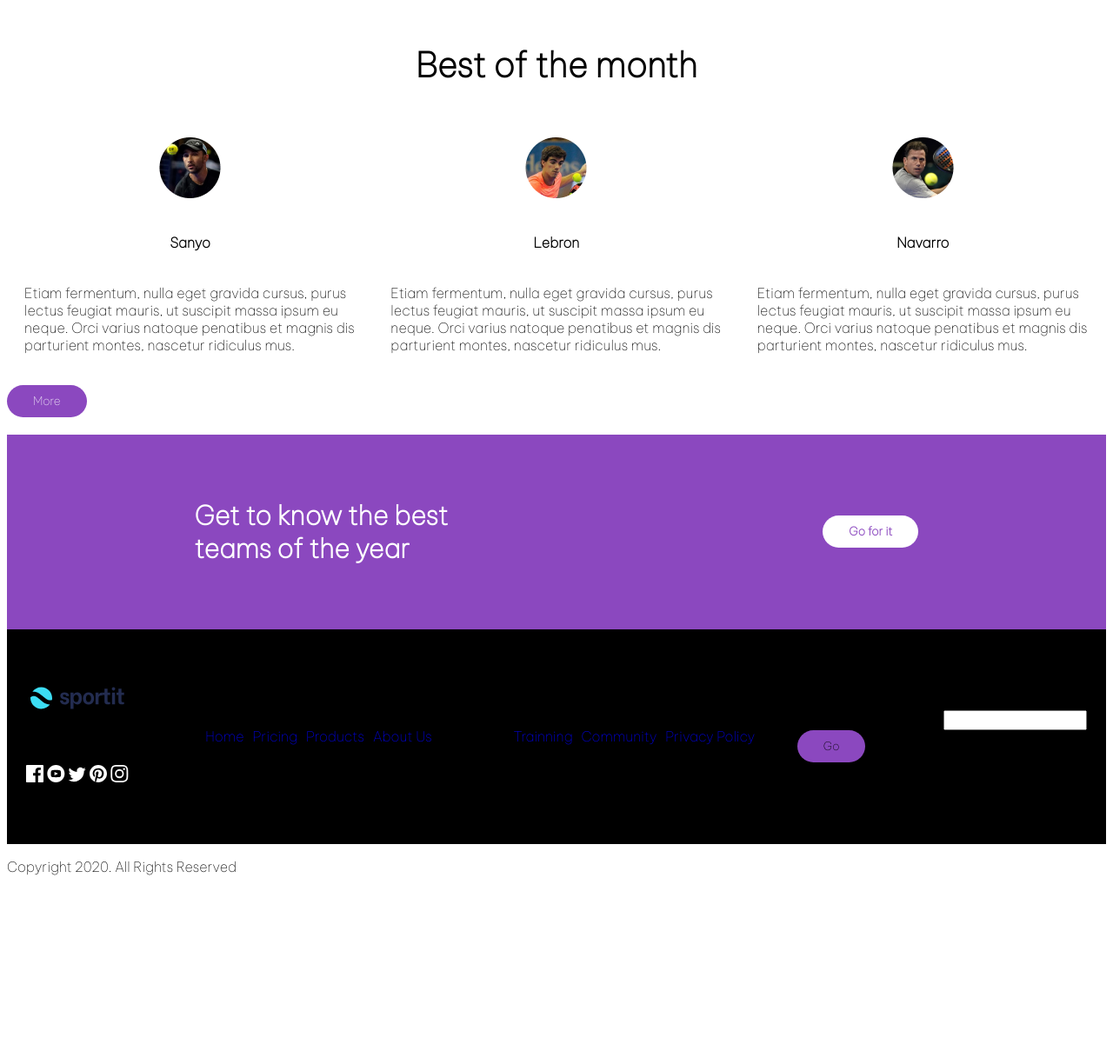
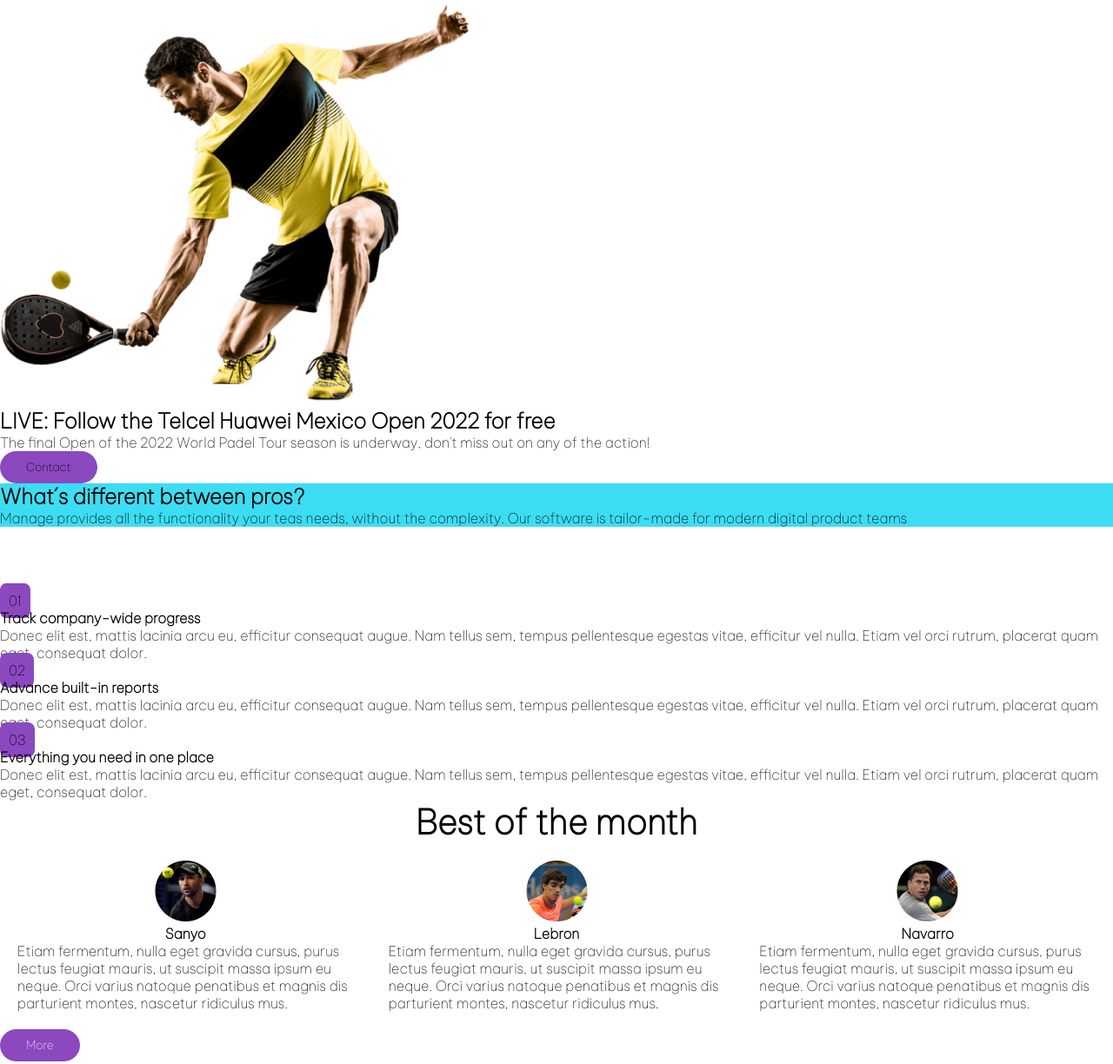
Before and after one commit to JFVC96/proyecto_FrontEnd, a plain HTML site: page index.html in a window 1280 px wide. Shown: the part 197-1421 px from the top of the page at 87% size. Before the commit the page ends 1220 px from the top, so only its background shows below. Drawn offline with Linux system fonts and the light colour scheme.

Commit message:
agregando secciones main

```diff
--- a/css/style.css
+++ b/css/style.css
@@ -1,4 +1,6 @@
 *{
+    margin: 0;
+    padding: 0;
     font-family: 'Be Vietnam Pro', sans-serif;
 }
 
@@ -99,3 +101,20 @@ h6{
 .listFooter{
     list-style: none;
 }
+
+
+/* seccion del medio */
+
+.pregunta-sobre-pros{
+    background-color: #3CDDF3;
+}
+
+.contenedor-tres-articulos{
+    padding-top: 75px;
+}
+.contenedor-tres-articulos .numero-articulo{
+    display: inline;
+    background-color: #8B48BF;
+    border-radius: 20%;
+    padding: 10px;
+}
--- a/index.html
+++ b/index.html
@@ -4,9 +4,11 @@
     <meta charset="UTF-8">
     <meta name="viewport" content="width=device-width, initial-scale=1.0">
     <title>Proyecto Front End [C1-G8]</title>
+    <!-- google font -->
     <link rel="preconnect" href="https://fonts.googleapis.com">
     <link rel="preconnect" href="https://fonts.gstatic.com" crossorigin>
     <link href="https://fonts.googleapis.com/css2?family=Be+Vietnam+Pro:wght@100&family=Roboto:wght@100&display=swap" rel="stylesheet">
+    <!-- style.css -->
     <link rel="stylesheet" href="css/style.css">
 </head>
 <body>
@@ -31,11 +33,42 @@
     </header>
     <main>
         <section>
+           <div>
+            <img src="./imagenes/padel-intro.png" alt="jugador de tennis">
+           </div>
+            <div>
+                <h1>LIVE: Follow the Telcel Huawei Mexico Open 2022 for free </h1>
+                <p>The final Open of the 2022 World Padel Tour season is underway, don't miss out on any of the action!</p>
+                <button>Contact</button>
+            </div>
+        </section>
 
+        <section>
+            <article class="pregunta-sobre-pros">
+     <h2>What´s different between pros?</h2>
+     <span>Manage provides all the functionality your
+        teas needs, without the complexity. Our software is tailor-made for modern digital product teams</span>
+    </article>
         </section>
-        <section>
 
+        <section class="contenedor-tres-articulos">
+            <article >
+                <div class="numero-articulo">01</div>
+                <h4>Track company-wide progress</h4>
+                <span>Donec elit est, mattis lacinia arcu eu, efficitur consequat augue. Nam tellus sem, tempus pellentesque egestas vitae, efficitur vel nulla. Etiam vel orci rutrum, placerat quam eget, consequat dolor.</span>
+            </article>
+            <article>
+                <div class="numero-articulo">02</div>
+                <h4>Advance built-in reports</h4>
+                <span>Donec elit est, mattis lacinia arcu eu, efficitur consequat augue. Nam tellus sem, tempus pellentesque egestas vitae, efficitur vel nulla. Etiam vel orci rutrum, placerat quam eget, consequat dolor.</span>
+            </article>
+            <article>
+                <div class="numero-articulo">03</div>
+                <h4>Everything you need in one place</h4>
+                <span>Donec elit est, mattis lacinia arcu eu, efficitur consequat augue. Nam tellus sem, tempus pellentesque egestas vitae, efficitur vel nulla. Etiam vel orci rutrum, placerat quam eget, consequat dolor.</span>
+            </article>
         </section>
+
         <section>
             <p class="titlePt3">Best of the month</p>
             <article class="mainPt3">
```
